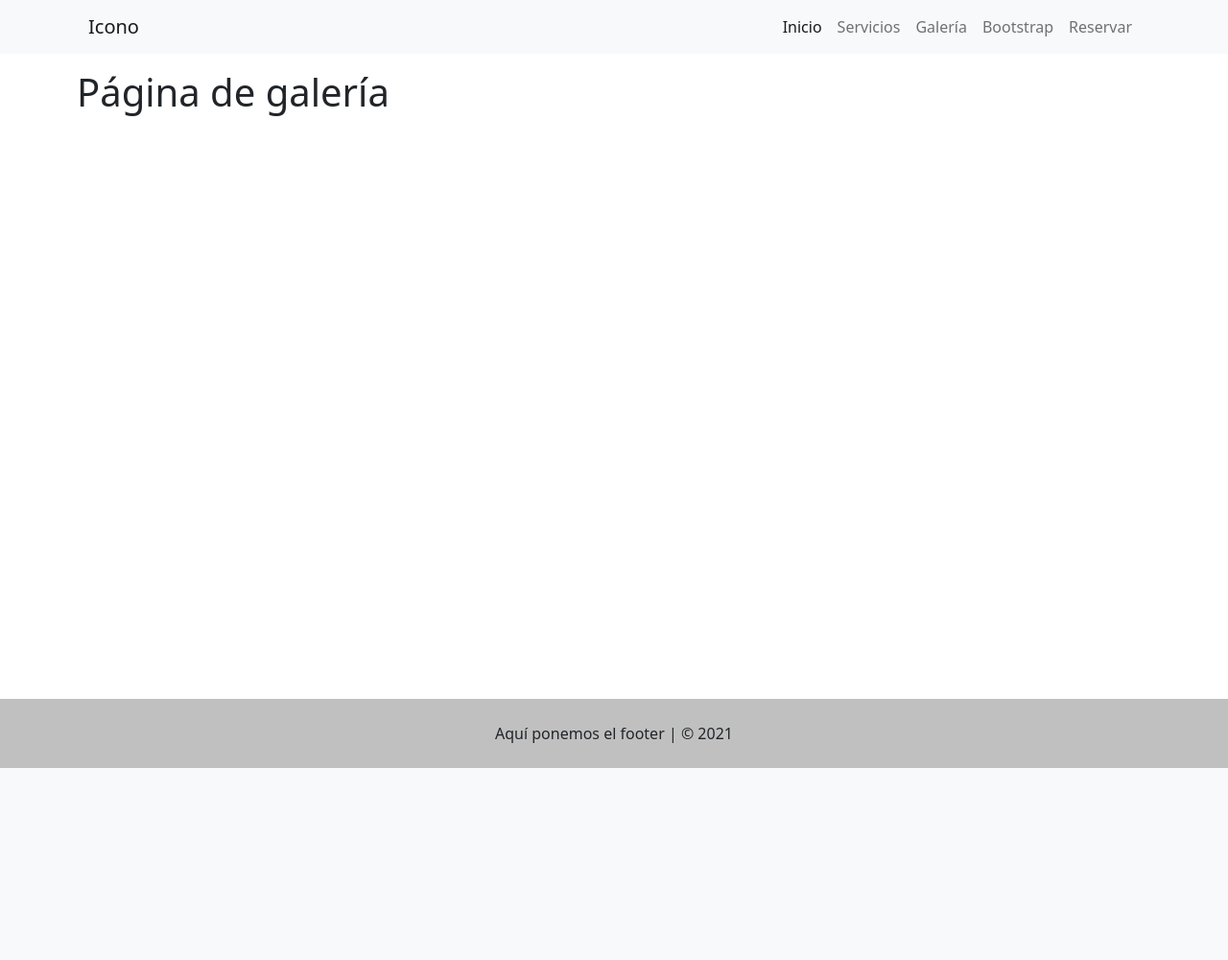
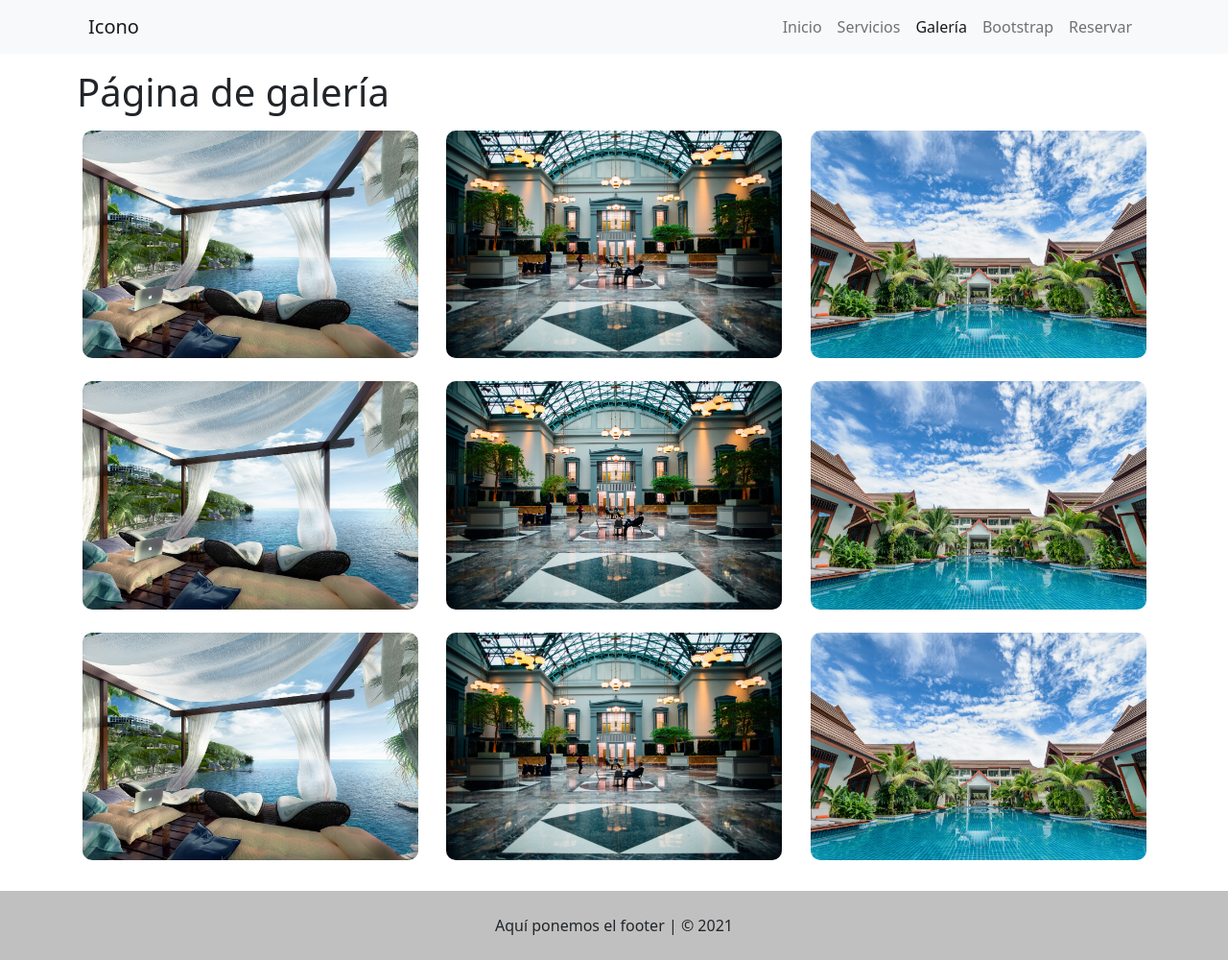
Before and after one commit to ArturoMorales93/proyecto_web1, a Flask app: page /galeria in a window 1280 px wide. Shown: the whole page at 96% size. Before the commit the page ends 800 px from the top, so only its background shows below. Run offline with Flask 2, Linux system fonts and the light colour scheme.

Commit message:
Se añade la estructura para la página de galeria

```diff
--- /dev/null
+++ b/static/css/galeria.css
@@ -0,0 +1,18 @@
+.galeria {
+    display: flex;
+    gap: 1.5rem;
+    flex-wrap: wrap;
+    justify-content: space-evenly;
+    margin: 1rem 0;
+}
+
+.galeria-img {
+    width: 350px;
+    border-radius: 10px;
+    cursor: pointer;
+    transition-duration: .15s;
+}
+
+.galeria-img:hover {
+    transform: scale3d(1.05, 1.05, 1)
+}
--- a/static/css/style.css
+++ b/static/css/style.css
@@ -1,3 +1,4 @@
 @import url(config.css);
 @import url(banner.css);
 @import url(form.css);
+@import url(galeria.css);
--- a/static/js/scripts.js
+++ b/static/js/scripts.js
@@ -0,0 +1,32 @@
+// Se añade la clase active de bootstrap en el link de navegación que se haya seleccionado
+const navLinks = document.getElementsByClassName("nav-link")
+switch (window.location.pathname) {
+    case "/":
+        navLinks[0].classList.add("active")
+        break
+    case "/servicios":
+        navLinks[1].classList.add("active")
+        break
+    case "/galeria":
+        navLinks[2].classList.add("active")
+        break
+    case "/bootstrap":
+        navLinks[3].classList.add("active")
+        break
+    case "/reservar":
+        navLinks[4].classList.add("active")
+        break
+    default:
+        break
+}
+
+// Se agrega la imagen dinamicamente al modal de la galería para mostrar la imagen seleccionada
+const galeryImgs = document.getElementsByClassName("galeria-img")
+const modalContent = document.getElementById("modalContent")
+var modalImg = document.createElement("img")
+for (const img of galeryImgs) {
+    img.addEventListener("click", () => {
+        modalImg.src = img.src
+        modalContent.appendChild(modalImg)
+    })
+}
--- a/templates/base.html
+++ b/templates/base.html
@@ -24,7 +24,7 @@
                 <div class="flex-grow-0 collapse navbar-collapse" id="navbarSupportedContent">
                     <ul class="navbar-nav me-auto mb-2 mb-lg-0">
                         <li class="nav-item">
-                            <a class="nav-link active" aria-current="page" href="/">Inicio</a>
+                            <a class="nav-link" href="/">Inicio</a>
                         </li>
                         <li class="nav-item">
                             <a class="nav-link" href="/servicios">Servicios</a>
--- a/templates/galeria.html
+++ b/templates/galeria.html
@@ -2,5 +2,34 @@
 {% block body %}
 
 <h1>Página de galería</h1>
+<div class="galeria">
+    <img class="galeria-img" src="{{ url_for('static', filename='img/banner-1.jpg') }}" data-bs-toggle="modal"
+        data-bs-target="#modal">
+    <img class="galeria-img" src="{{ url_for('static', filename='img/banner-2.jpg') }}" data-bs-toggle="modal"
+        data-bs-target="#modal">
+    <img class="galeria-img" src="{{ url_for('static', filename='img/banner-3.jpg') }}" data-bs-toggle="modal"
+        data-bs-target="#modal">
+    <img class="galeria-img" src="{{ url_for('static', filename='img/banner-1.jpg') }}" data-bs-toggle="modal"
+        data-bs-target="#modal">
+    <img class="galeria-img" src="{{ url_for('static', filename='img/banner-2.jpg') }}" data-bs-toggle="modal"
+        data-bs-target="#modal">
+    <img class="galeria-img" src="{{ url_for('static', filename='img/banner-3.jpg') }}" data-bs-toggle="modal"
+        data-bs-target="#modal">
+    <img class="galeria-img" src="{{ url_for('static', filename='img/banner-1.jpg') }}" data-bs-toggle="modal"
+        data-bs-target="#modal">
+    <img class="galeria-img" src="{{ url_for('static', filename='img/banner-2.jpg') }}" data-bs-toggle="modal"
+        data-bs-target="#modal">
+    <img class="galeria-img" src="{{ url_for('static', filename='img/banner-3.jpg') }}" data-bs-toggle="modal"
+        data-bs-target="#modal">
+</div>
+
+<!-- Modal -->
+<div class="modal fade" id="modal" tabindex="-1" aria-labelledby="modalLabel" aria-hidden="true">
+    <div class="modal-dialog modal-lg">
+        <div id="modalContent" class="modal-content">
+
+        </div>
+    </div>
+</div>
 
 {% endblock %}
--- a/templates/index.html
+++ b/templates/index.html
@@ -12,21 +12,21 @@
     </div>
     <div class="carousel-inner">
         <div class="carousel-item active">
-            <img src="{{ url_for('static', filename='img/banner-1.jpg') }}" class="d-block w-100" alt="...">
+            <img src="{{ url_for('static', filename='img/banner-1.jpg') }}" class="d-block w-100">
             <div class="carousel-caption d-none d-md-block">
                 <h5>First slide label</h5>
                 <p>Some representative placeholder content for the first slide.</p>
             </div>
         </div>
         <div class="carousel-item">
-            <img src="{{ url_for('static', filename='img/banner-2.jpg') }}" class="d-block w-100" alt="...">
+            <img src="{{ url_for('static', filename='img/banner-2.jpg') }}" class="d-block w-100">
             <div class="carousel-caption d-none d-md-block">
                 <h5>Second slide label</h5>
                 <p>Some representative placeholder content for the second slide.</p>
             </div>
         </div>
         <div class="carousel-item">
-            <img src="{{ url_for('static', filename='img/banner-3.jpg') }}" class="d-block w-100" alt="...">
+            <img src="{{ url_for('static', filename='img/banner-3.jpg') }}" class="d-block w-100">
             <div class="carousel-caption d-none d-md-block">
                 <h5>Third slide label</h5>
                 <p>Some representative placeholder content for the third slide.</p>
```
